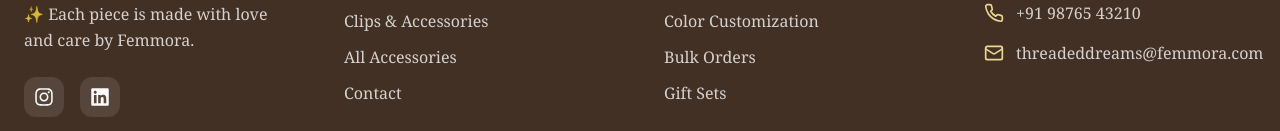
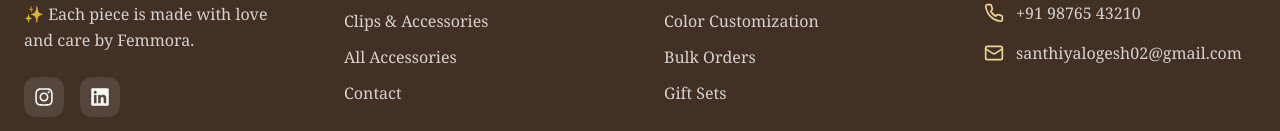
Before and after one commit to Logesh-Kanagaraj-official/website_threaded_dreams, a React (Vite) app: page /legal in a window 1280 px wide. Shown: the part 2047-2178 px from the top of the page. Built offline with nearby package versions, Linux system fonts and the light colour scheme.

Commit message:
Updated Email In Header

```diff
--- a/src/components/Footer.tsx
+++ b/src/components/Footer.tsx
@@ -179,10 +179,10 @@ const Footer: React.FC = memo(() => {
               <li className="flex items-center space-x-3">
                 <Mail className="w-5 h-5 text-accent flex-shrink-0" />
                 <a
-                  href="mailto:threadeddreams@femmora.com"
+                  href="mailto:santhiyalogesh02@gmail.com"
                   className="text-primary-foreground/80"
                 >
-                  threadeddreams@femmora.com
+                  santhiyalogesh02@gmail.com
                 </a>
               </li>
             </ul>
```
